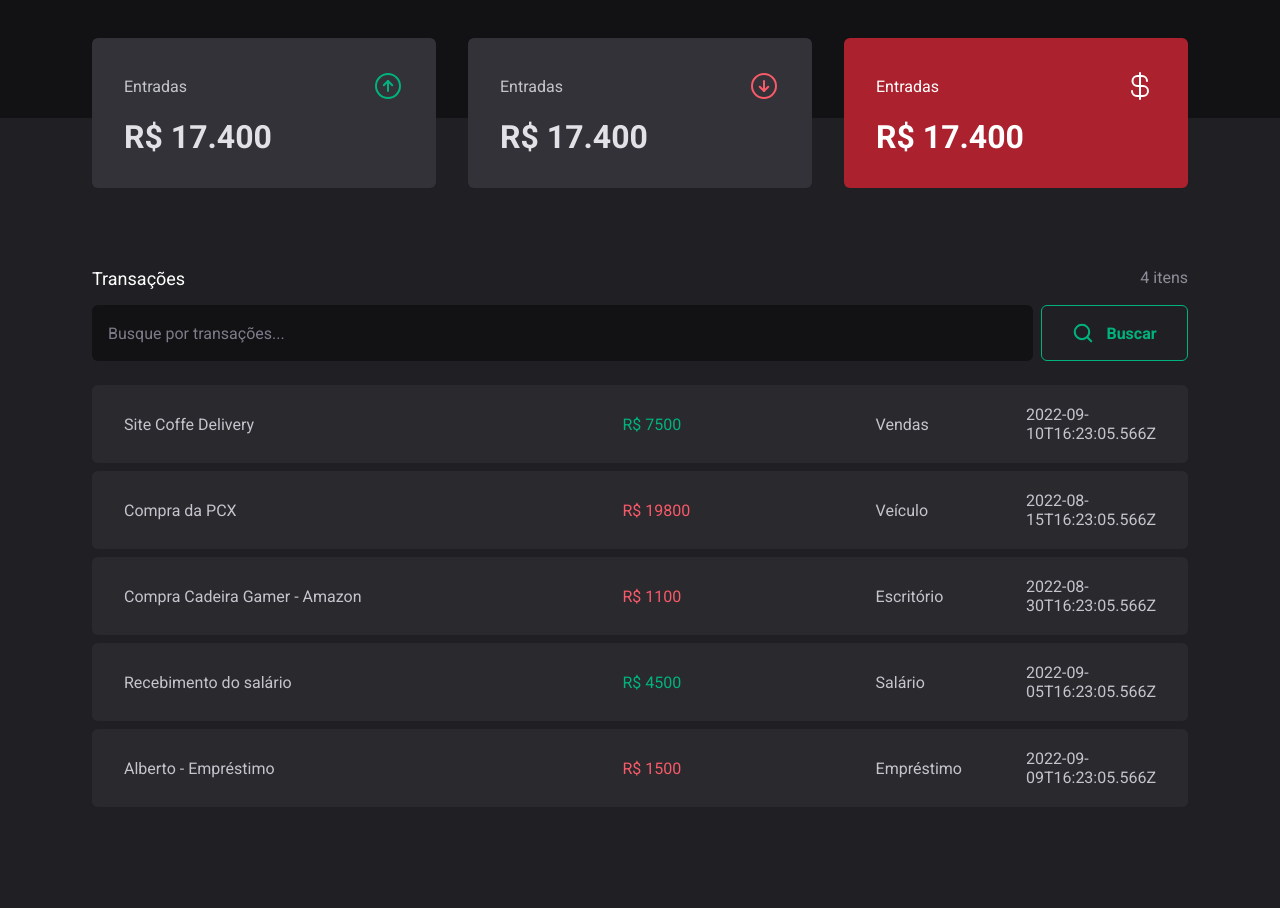
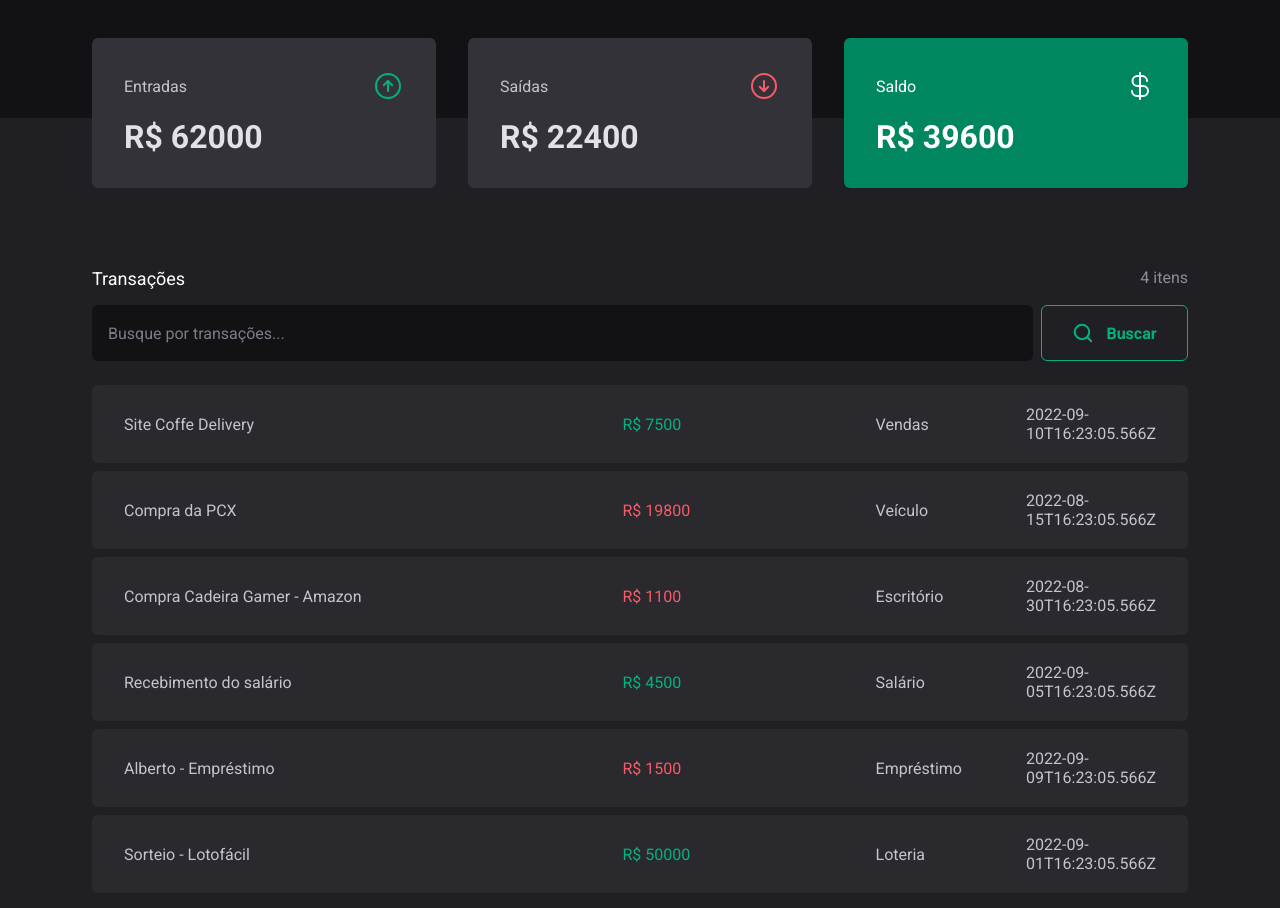
Before and after one commit to rogerrm95/dt-money, a React (Vite) app: page / in a window 1280 px wide. Shown: the part 92-1000 px from the top of the page. Before the commit the page ends 927 px from the top, so only its background shows below. Built offline with nearby package versions, Linux system fonts and the light colour scheme; data requests are answered from the project's data file.

Commit message:
config: API connection - calculate summary of transactions

```diff
--- a/server.json
+++ b/server.json
@@ -39,6 +39,14 @@
             "category": "Empréstimo",
             "price": 1500,
             "createdAt": "2022-09-09T16:23:05.566Z"
+        },
+        {
+            "id": 6,
+            "description": "Sorteio - Lotofácil",
+            "type": "receipt",
+            "category": "Loteria",
+            "price": 50000,
+            "createdAt": "2022-09-01T16:23:05.566Z"
         }
     ]
 }
--- a/src/components/Summary/index.tsx
+++ b/src/components/Summary/index.tsx
@@ -1,8 +1,31 @@
 import { ArrowCircleDown, ArrowCircleUp, CurrencyDollar } from 'phosphor-react'
+import { useTransaction } from '../../hooks/useTransaction'
 // Styles //
 import { SummaryCard, SummaryContainer } from './styles'
 
 export function Summary() {
+  const { transactions } = useTransaction()
+
+  // Calcula os valores de ENTRADA | SAÍDA | SALDO //
+  const summary = transactions.reduce(
+    (acc, transaction) => {
+      if (transaction.type === 'receipt') {
+        acc.receipt += transaction.price
+        acc.total += transaction.price
+      } else {
+        acc.removal += transaction.price
+        acc.total += -transaction.price
+      }
+
+      return acc
+    },
+    {
+      receipt: 0,
+      removal: 0,
+      total: 0,
+    },
+  )
+
   return (
     <SummaryContainer>
       {/* Entradas */}
@@ -12,7 +35,7 @@ export function Summary() {
           <ArrowCircleUp size={32} color="#00B37E" />
         </header>
 
-        <strong>R$ 17.400</strong>
+        <strong>R$ {summary.receipt}</strong>
 
         <span>Última atualização em 13 de Julho</span>
       </SummaryCard>
@@ -20,23 +43,23 @@ export function Summary() {
       {/* Saídas */}
       <SummaryCard>
         <header>
-          <span>Entradas</span>
+          <span>Saídas</span>
           <ArrowCircleDown size={32} color="#F75A68" />
         </header>
 
-        <strong>R$ 17.400</strong>
+        <strong>R$ {summary.removal}</strong>
 
         <span>Última atualização em 13 de Julho</span>
       </SummaryCard>
 
       {/* Saldo */}
-      <SummaryCard variant="red">
+      <SummaryCard variant={summary.total > 0 ? 'green' : 'red'}>
         <header>
-          <span>Entradas</span>
+          <span>Saldo</span>
           <CurrencyDollar size={32} color="#FFF" />
         </header>
 
-        <strong>R$ 17.400</strong>
+        <strong>R$ {summary.total}</strong>
 
         <span>Última atualização em 13 de Julho</span>
       </SummaryCard>
```
